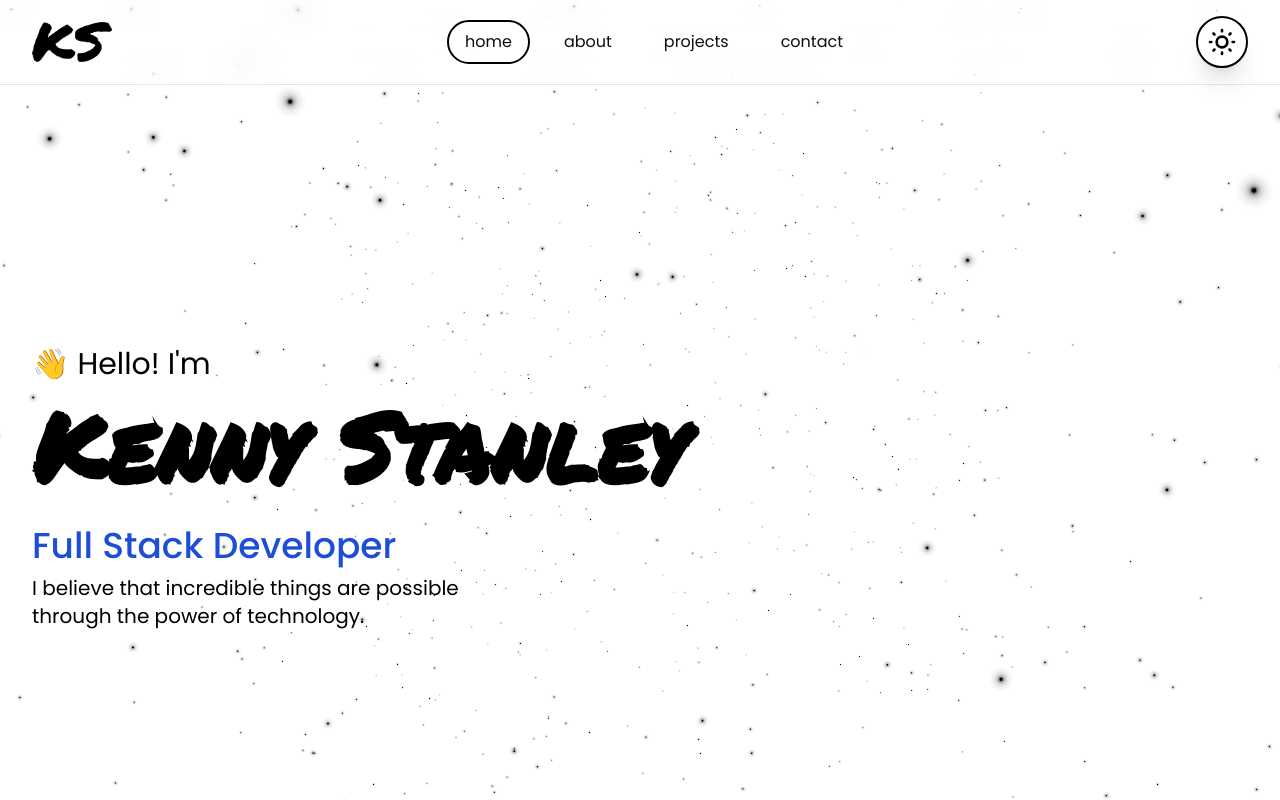
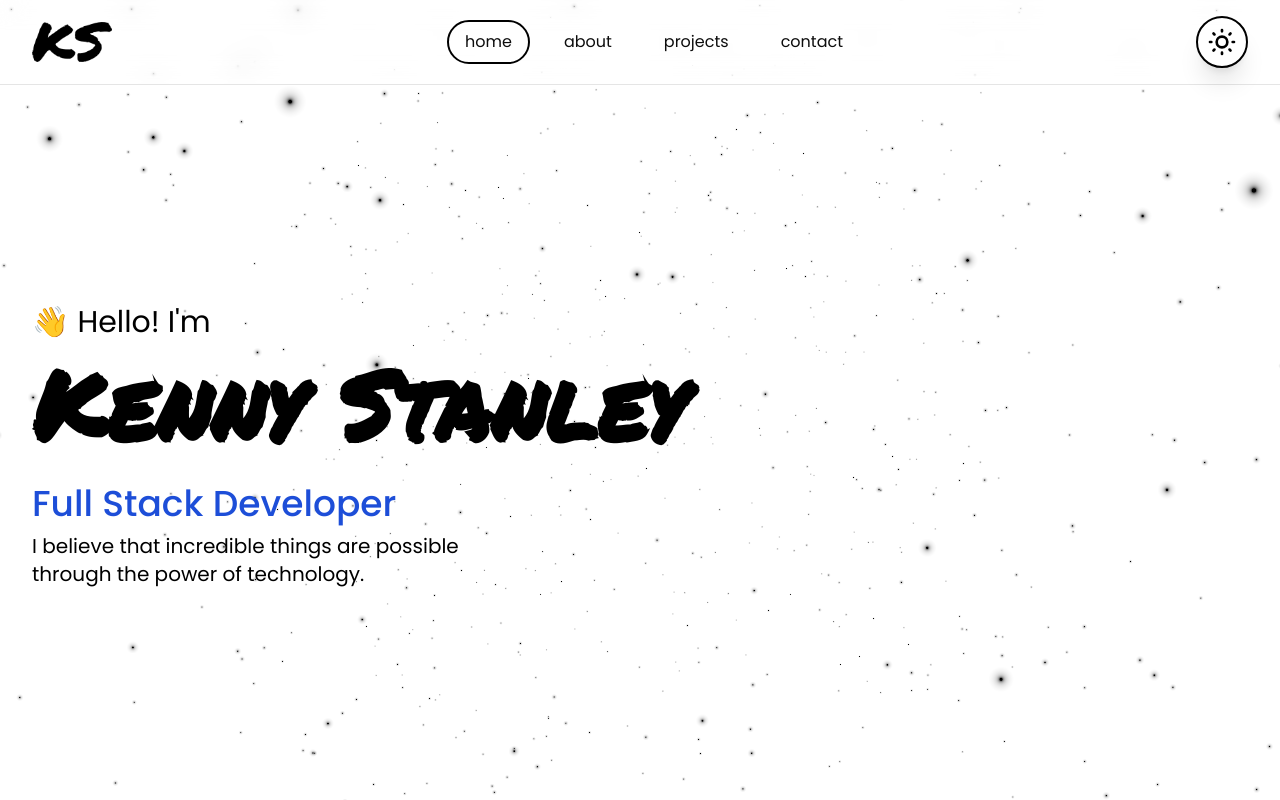
Before and after one commit to KennyStanleyJr/KennyStanleyJr, a Next.js app: page / in a window 1280 px wide. Built offline with nearby package versions, Linux system fonts and the light colour scheme.

Commit message:
Made canvas fixed to prevent it from not extending down when scrolling

```diff
--- a/src/components/Canvas.tsx
+++ b/src/components/Canvas.tsx
@@ -5,8 +5,8 @@
 export function Canvas() {
     const { theme } = useTheme()
     return (
-        <div className="h-screen">
-            <ThreeCanvas >
+        <div className="w-full h-screen fixed">
+            <ThreeCanvas>
                 <Sparkles
                     count={1000}
                     speed={0.2}
--- a/src/components/layout/Main.tsx
+++ b/src/components/layout/Main.tsx
@@ -1,8 +1,8 @@
 export function Main({ children }: { children: React.ReactNode }) {
     return (
-        <div className="absolute top-0 left-0 w-full h-full">
+        <div className="absolute top-0 left-0 w-full">
             <div className="font-poppins transition-colors">
-                <main className="flex flex-col h-screen">{children}</main>
+                <main className="flex flex-col min-h-screen">{children}</main>
             </div>
         </div>
     )
--- a/src/pages/index.tsx
+++ b/src/pages/index.tsx
@@ -2,7 +2,7 @@
 import { motion as m } from "framer-motion";
 
 const Home: NextPage = () => {
-  return <div className="flex flex-col h-full justify-center">
+  return <div className="flex flex-col mt-32">
     <m.div animate={{ y: 0, opacity: 100 }} initial={{ y: 100, opacity: 0 }} transition={{ duration: 0.5, ease: 'backOut' }} >
       <h3 className="text-xl md:text-3xl font-light">👋 Hello! I&apos;m</h3>
     </m.div>
```
